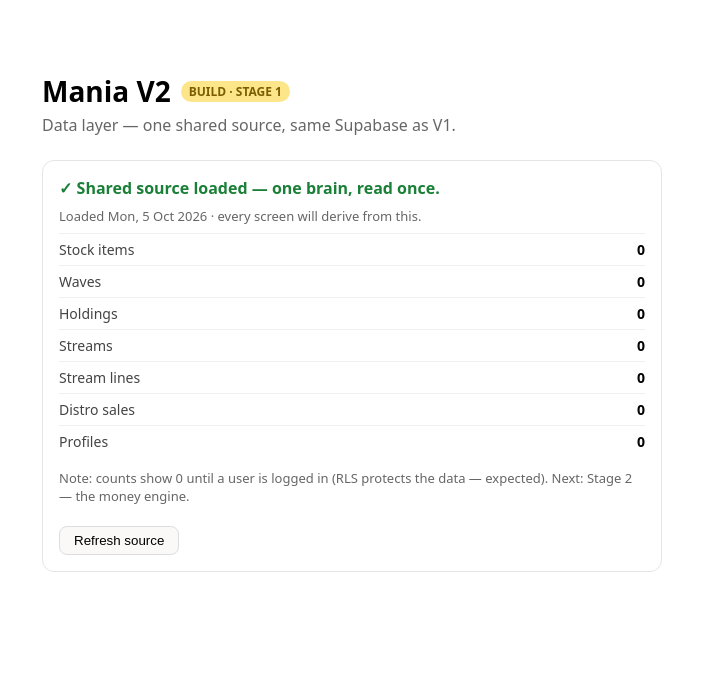
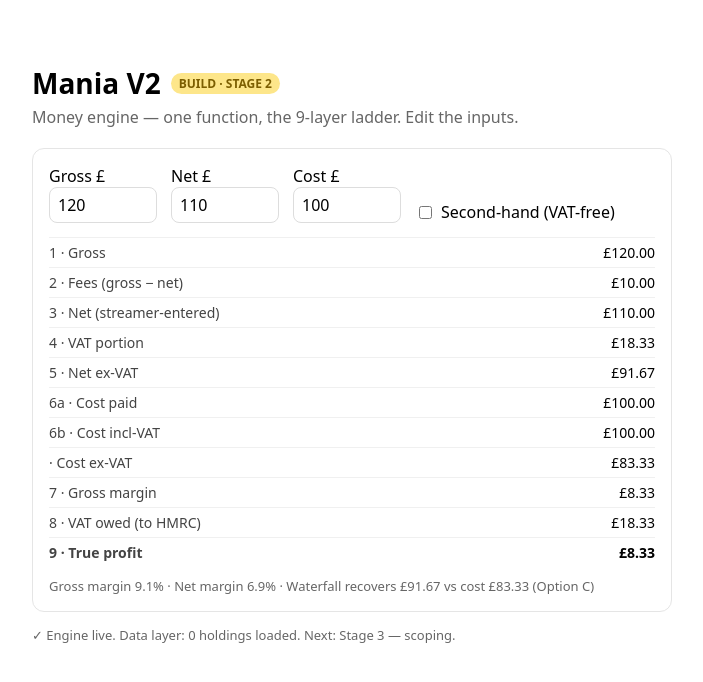
Before and after one commit to brandonManiaHobby/Mania-V2-Inventory, a React (Vite) app: page / in a window 1280 px wide. Shown: the top 682 px of the page, without its empty margins (288-991 px from the left). Built offline with nearby package versions, Linux system fonts and the light colour scheme; no server answers; the database is empty.

Commit message:
Add files via upload

```diff
--- a/src/App.jsx
+++ b/src/App.jsx
@@ -1,70 +1,83 @@
-import { useSource, displayDate, int } from './data'
+import { useState } from 'react'
+import { useSource, gbp, pct, int, displayDate } from './data'
+import { computeMoney } from './money'
 
 // ============================================================
-// STAGE 1 GATE — proves the data layer works:
-// The shared source loads ONCE, and the app reads everything from that
-// single "brain". This screen just reports what the source holds —
-// proving named reads, normalisation, dates and precision all flow
-// through the one boundary. Real screens (lenses) come in Stage 5.
+// STAGE 2 GATE — proves the money engine:
+// A live, editable worked example runs through computeMoney() and shows
+// all 9 layers. Change the inputs, watch the ladder recompute. This is
+// the ONE function every real screen will call in Stage 5.
 // ============================================================
 export default function App() {
-  const { source, status, error, refresh } = useSource()
+  const { source, status } = useSource()
+  const [gross, setGross] = useState(120)
+  const [net, setNet] = useState(110)
+  const [cost, setCost] = useState(100)
+  const [secondHand, setSecondHand] = useState(false)
+
+  const m = computeMoney({
+    gross: Number(gross), net: Number(net), costPaid: Number(cost),
+    vatTreatment: secondHand ? 'second_hand' : 'standard',
+  })
+
+  const rungs = [
+    ['1 · Gross', gbp(m.gross)],
+    ['2 · Fees (gross − net)', gbp(m.fees)],
+    ['3 · Net (streamer-entered)', gbp(m.net)],
+    ['4 · VAT portion', gbp(m.vatPortion)],
+    ['5 · Net ex-VAT', gbp(m.netExVat)],
+    ['6a · Cost paid', gbp(m.costPaid)],
+    ['6b · Cost incl-VAT', gbp(m.costInclVat)],
+    ['· Cost ex-VAT', gbp(m.costExVat)],
+    ['7 · Gross margin', gbp(m.grossMargin)],
+    ['8 · VAT owed (to HMRC)', gbp(m.vatOwed)],
+    ['9 · True profit', gbp(m.trueProfit)],
+  ]
+
+  const field = { padding: '6px 8px', borderRadius: 8, border: '1px solid #ddd', width: 90, font: 'inherit' }
 
   return (
-    <div style={{ fontFamily: 'system-ui, sans-serif', maxWidth: 620, margin: '48px auto', padding: 24 }}>
+    <div style={{ fontFamily: 'system-ui, sans-serif', maxWidth: 640, margin: '40px auto', padding: 24 }}>
       <div style={{ display: 'flex', alignItems: 'center', gap: 10, marginBottom: 4 }}>
         <h1 style={{ margin: 0, fontSize: 28 }}>Mania V2</h1>
         <span style={{ fontSize: 12, padding: '2px 8px', borderRadius: 999, background: '#fde68a', color: '#7c5e00', fontWeight: 700 }}>
-          BUILD · STAGE 1
+          BUILD · STAGE 2
         </span>
       </div>
-      <p style={{ color: '#666', marginTop: 4 }}>Data layer — one shared source, same Supabase as V1.</p>
+      <p style={{ color: '#666', marginTop: 4 }}>Money engine — one function, the 9-layer ladder. Edit the inputs.</p>
 
-      <div style={{ marginTop: 24, padding: 16, border: '1px solid #e5e5e5', borderRadius: 12 }}>
-        {status === 'loading' && <p>Loading the shared source…</p>}
+      {/* Live worked example */}
+      <div style={{ marginTop: 20, padding: 16, border: '1px solid #e5e5e5', borderRadius: 12 }}>
+        <div style={{ display: 'flex', gap: 14, flexWrap: 'wrap', alignItems: 'end', marginBottom: 14 }}>
+          <label>Gross £<br /><input style={field} type="number" value={gross} onChange={(e) => setGross(e.target.value)} /></label>
+          <label>Net £<br /><input style={field} type="number" value={net} onChange={(e) => setNet(e.target.value)} /></label>
+          <label>Cost £<br /><input style={field} type="number" value={cost} onChange={(e) => setCost(e.target.value)} /></label>
+          <label style={{ display: 'flex', alignItems: 'center', gap: 6 }}>
+            <input type="checkbox" checked={secondHand} onChange={(e) => setSecondHand(e.target.checked)} />
+            Second-hand (VAT-free)
+          </label>
+        </div>
 
-        {status === 'error' && (
-          <>
-            <p style={{ fontWeight: 700, color: '#c82828', margin: 0 }}>✗ Source failed to load</p>
-            <p style={{ fontSize: 13, color: '#666' }}>{error}</p>
-          </>
-        )}
+        <table style={{ width: '100%', fontSize: 14, borderCollapse: 'collapse' }}>
+          <tbody>
+            {rungs.map(([k, v], i) => (
+              <tr key={k} style={{ borderTop: '1px solid #f0f0f0', fontWeight: k.startsWith('9') ? 700 : 400 }}>
+                <td style={{ padding: '5px 0', color: '#444' }}>{k}</td>
+                <td style={{ padding: '5px 0', textAlign: 'right' }}>{v}</td>
+              </tr>
+            ))}
+          </tbody>
+        </table>
+        <div style={{ marginTop: 10, color: '#666', fontSize: 13 }}>
+          Gross margin {pct(m.grossMarginPct)} · Net margin {pct(m.netMarginPct)}
+          {' · '}Waterfall recovers {gbp(m.recoveryContribution)} vs cost {gbp(m.recoveryCostBasis)} (Option C)
+        </div>
+      </div>
 
-        {status === 'ready' && source && (
-          <>
-            <p style={{ fontWeight: 700, color: '#1a7f37', margin: 0 }}>✓ Shared source loaded — one brain, read once.</p>
-            <p style={{ margin: '8px 0 4px', color: '#666', fontSize: 13 }}>
-              Loaded {displayDate(source.loadedAt)} · every screen will derive from this.
-            </p>
-            <table style={{ width: '100%', marginTop: 8, fontSize: 14, borderCollapse: 'collapse' }}>
-              <tbody>
-                {[
-                  ['Stock items', source.stockItems.length],
-                  ['Waves', source.waves.length],
-                  ['Holdings', source.holdings.length],
-                  ['Streams', source.streams.length],
-                  ['Stream lines', source.streamLines.length],
-                  ['Distro sales', source.distroSales.length],
-                  ['Profiles', source.profiles.length],
-                ].map(([k, v]) => (
-                  <tr key={k} style={{ borderTop: '1px solid #f0f0f0' }}>
-                    <td style={{ padding: '6px 0', color: '#444' }}>{k}</td>
-                    <td style={{ padding: '6px 0', textAlign: 'right', fontWeight: 600 }}>{int(v)}</td>
-                  </tr>
-                ))}
-              </tbody>
-            </table>
-            <p style={{ color: '#666', fontSize: 13, marginTop: 12 }}>
-              Note: counts show 0 until a user is logged in (RLS protects the data — expected).
-              Next: Stage 2 — the money engine.
-            </p>
-            <button onClick={refresh}
-              style={{ marginTop: 8, padding: '6px 14px', borderRadius: 8, border: '1px solid #ddd', background: '#faf9f7', cursor: 'pointer' }}>
-              Refresh source
-            </button>
-          </>
-        )}
-      </div>
+      <p style={{ color: '#666', fontSize: 13, marginTop: 14 }}>
+        ✓ Engine live. {status === 'ready' && source ? `Data layer: ${int(source.holdings.length)} holdings loaded.` : ''}
+        {' '}Next: Stage 3 — scoping.
+      </p>
     </div>
   )
 }
--- /dev/null
+++ b/src/money/engine.js
@@ -0,0 +1,122 @@
+// ============================================================
+// MONEY ENGINE — computeMoney() (the source of truth)
+// The ONE function every screen calls. Computed, never stored.
+// Implements the 9-layer ladder from the money-engine spec.
+//
+// Hardening references:
+//  - Full precision throughout; NO rounding in here (data-layer #2).
+//    Callers round only at the display edge via numbers.js formatters.
+//  - VAT is INCLUSIVE for standard goods: the VAT is the "VAT fraction"
+//    of the price (price ÷ 1.2 = ex-VAT; VAT = price − ex-VAT), NOT
+//    price × 0.2. Using ×0.2 would overstate VAT and poison every margin.
+//  - Second-hand goods: VAT-free (no VAT in or out).
+//  - Net (streamer-entered) is the SOURCE OF TRUTH; fees = gross − net.
+//  - Waterfall basis (Option C) lives here too: net ex-VAT vs cost ex-VAT.
+// ============================================================
+
+const STANDARD_VAT_RATE = 0.20
+
+// Strip inclusive VAT: given a VAT-inclusive amount, return its VAT portion.
+// £110 inc-VAT @20%  ->  ex-VAT 91.667, VAT 18.333 (the "VAT fraction").
+function inclusiveVatPortion(amountIncVat, rate = STANDARD_VAT_RATE) {
+  const exVat = amountIncVat / (1 + rate)
+  return amountIncVat - exVat
+}
+
+// ------------------------------------------------------------
+// computeMoney(input) -> the full 9-layer ladder.
+//
+// input = {
+//   gross,            // total sticker/sale price (required)
+//   net,              // streamer-entered net after platform fees.
+//                     //   null/undefined  -> treat as no fees (net = gross)
+//   costPaid,         // what the stock cost (what left the bank)
+//   vatTreatment,     // 'standard' (VAT-inclusive) | 'second_hand' (VAT-free)
+//   units,            // optional, for per-unit callers (not used in totals)
+// }
+//
+// Returns all layers at FULL PRECISION. No rounding here.
+// ------------------------------------------------------------
+export function computeMoney(input = {}) {
+  const gross = Number(input.gross) || 0
+  // Net is source of truth. If not provided, no platform fees known -> net = gross.
+  const net = (input.net === null || input.net === undefined)
+    ? gross
+    : (Number(input.net) || 0)
+  const costPaid = Number(input.costPaid) || 0
+  const secondHand = input.vatTreatment === 'second_hand'
+
+  // 1. Gross
+  // 2. Fees = gross − net
+  const fees = gross - net
+
+  // 3. Net (already have it)
+
+  // 4. VAT portion — standard: inclusive VAT fraction of NET; second-hand: 0
+  const vatPortion = secondHand ? 0 : inclusiveVatPortion(net)
+
+  // 5. Net ex-VAT = net − vatPortion  (for second-hand, == net)
+  const netExVat = net - vatPortion
+
+  // 6. Cost — two columns.
+  //    costPaid: what left the bank (as entered).
+  //    costInclVat: the cost "including VAT" view. For standard goods the
+  //    paid cost already includes VAT (VAT-inclusive world), so costInclVat
+  //    == costPaid, and cost EX-VAT is costPaid ÷ 1.2. For second-hand there
+  //    is no VAT, so ex-VAT == paid.
+  const costInclVat = costPaid
+  const costExVat = secondHand ? costPaid : costPaid / (1 + STANDARD_VAT_RATE)
+
+  // 7. Gross margin = net ex-VAT − cost ex-VAT  (like-for-like, both ex-VAT)
+  const grossMargin = netExVat - costExVat
+
+  // 8. VAT owed (output VAT) = the VAT portion of the sale (standard only)
+  const vatOwed = vatPortion
+
+  // 9. True profit = what you keep.
+  //    = net ex-VAT − cost ex-VAT  (fees already removed via net; VAT already
+  //    removed via ex-VAT on both sides). For second-hand this is net − costPaid.
+  const trueProfit = netExVat - costExVat
+
+  // Margins as ratios (full precision; caller formats as %).
+  const grossMarginPct = netExVat !== 0 ? grossMargin / netExVat : 0
+  const netMarginPct = gross !== 0 ? trueProfit / gross : 0
+
+  return {
+    gross,              // 1
+    fees,               // 2
+    net,                // 3
+    vatPortion,         // 4
+    netExVat,           // 5
+    costPaid,           // 6a
+    costInclVat,        // 6b
+    costExVat,          // (derived cost basis used for margin/recovery)
+    grossMargin,        // 7
+    vatOwed,            // 8
+    trueProfit,         // 9
+    grossMarginPct,
+    netMarginPct,
+    // Waterfall basis (Option C): what this sale contributes to recovering
+    // a wave's cost, and the cost basis it recovers against.
+    recoveryContribution: netExVat,   // sale side, ex-VAT
+    recoveryCostBasis: costExVat,     // cost side, ex-VAT
+    secondHand,
+  }
+}
+
+// Sum many computeMoney results into one ladder (for a stream / period /
+// product rollup). Re-sums raw layers; margins recomputed from the totals
+// so they stay correct (never average percentages).
+export function sumMoney(ladders = []) {
+  const t = {
+    gross: 0, fees: 0, net: 0, vatPortion: 0, netExVat: 0,
+    costPaid: 0, costInclVat: 0, costExVat: 0, grossMargin: 0,
+    vatOwed: 0, trueProfit: 0, recoveryContribution: 0, recoveryCostBasis: 0,
+  }
+  for (const l of ladders) {
+    for (const k of Object.keys(t)) t[k] += Number(l[k]) || 0
+  }
+  t.grossMarginPct = t.netExVat !== 0 ? t.grossMargin / t.netExVat : 0
+  t.netMarginPct = t.gross !== 0 ? t.trueProfit / t.gross : 0
+  return t
+}
--- /dev/null
+++ b/src/money/index.js
@@ -0,0 +1 @@
+export { computeMoney, sumMoney } from './engine'
```
